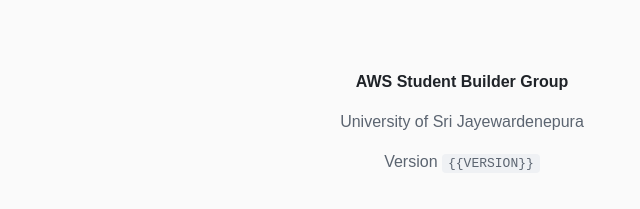
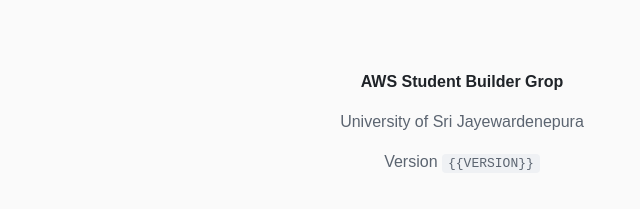
Before and after one commit to kalanatd/devops-demo-site, a website: page site/index.html in a window 1280 px wide. Shown: the part 953-1162 px from the top of the page, 178-818 px from the left. Drawn offline with Linux system fonts and the light colour scheme.

Commit message:
Push certs

```diff
--- a/site/index.html
+++ b/site/index.html
@@ -37,7 +37,7 @@
     </main>
 
     <footer>
-      <p id="club-name">AWS Student Builder Group</p>
+      <p id="club-name">AWS Student Builder Grop</p>
       <p>University of Sri Jayewardenepura</p>
       <p class="version">Version <code id="version">{{VERSION}}</code></p>
     </footer>
```
